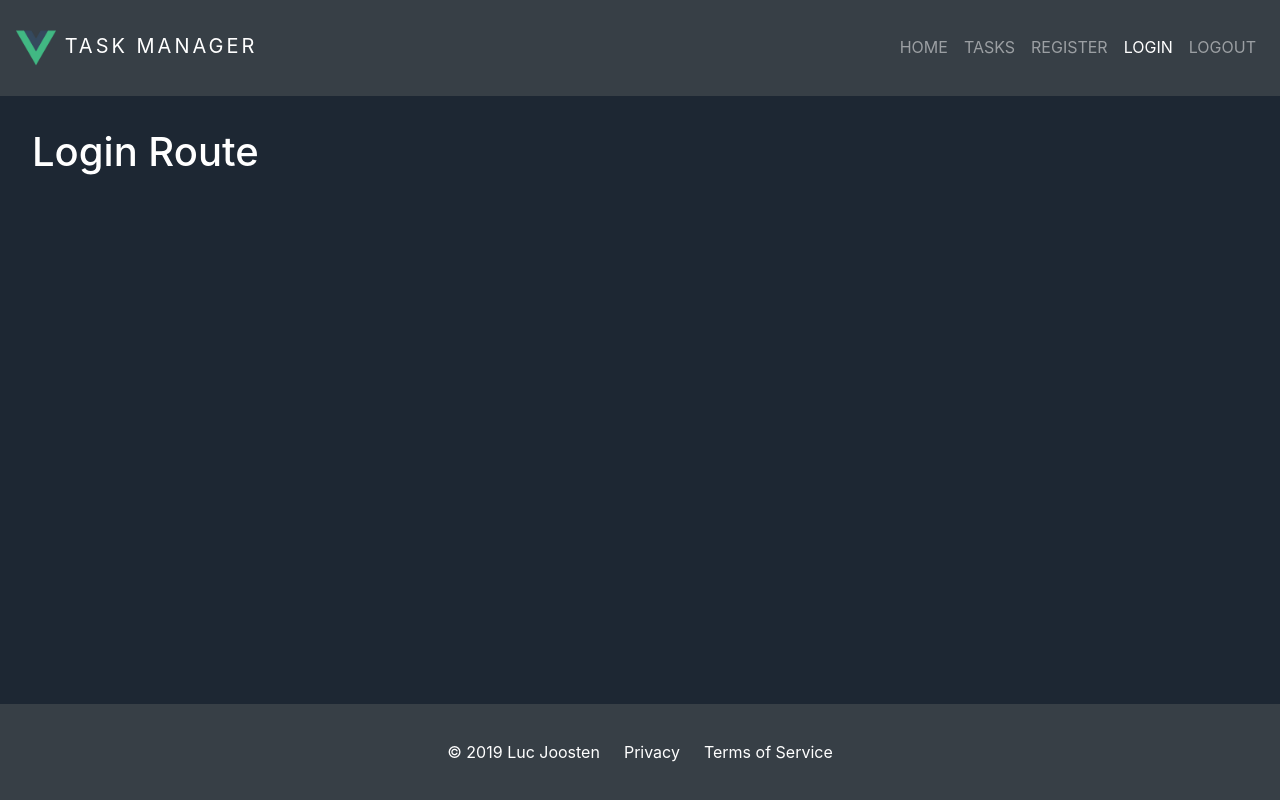
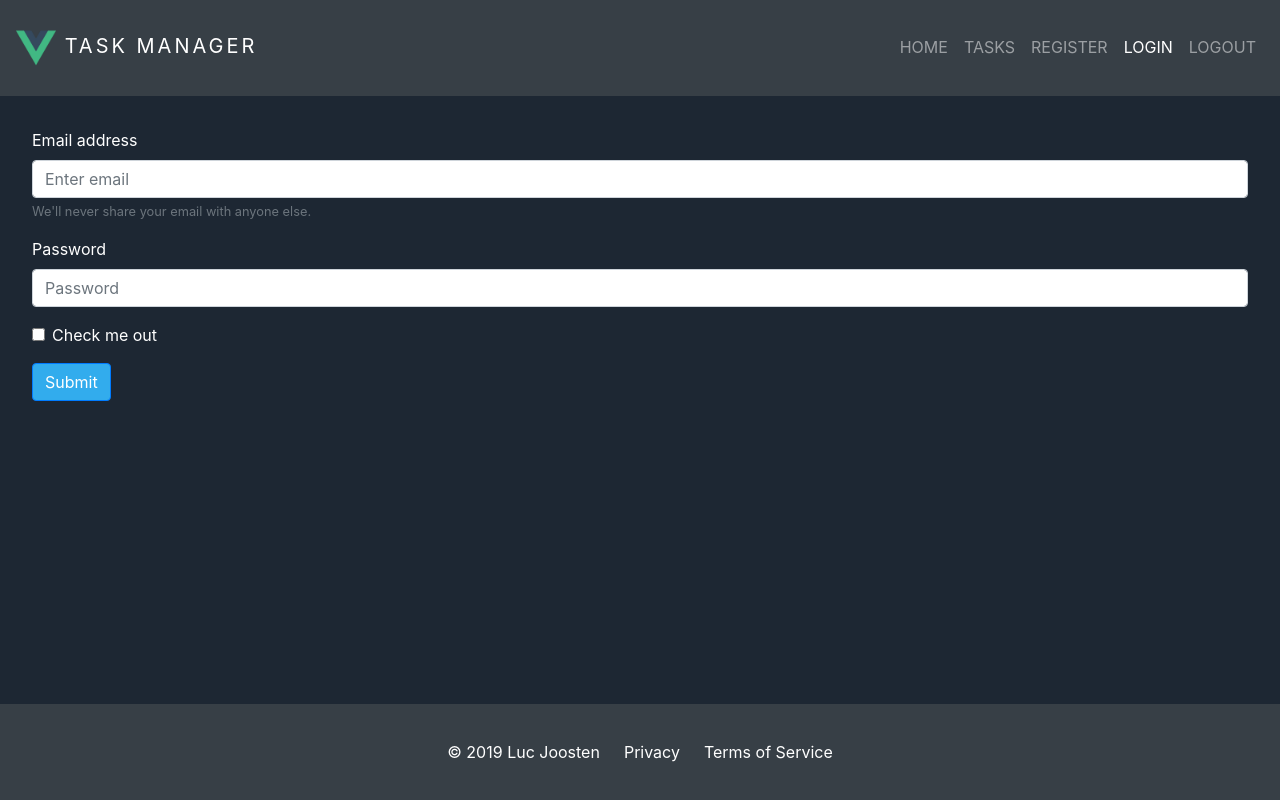
Before and after one commit to Ihajoosten/Client-side-programming, a Vue app: page /login in a window 1280 px wide. Built offline with nearby package versions, Linux system fonts and the light colour scheme.

Commit message:
added state management and login design

```diff
--- a/src/store.js
+++ b/src/store.js
@@ -1,15 +1,32 @@
 import Vue from 'vue'
 import Vuex from 'vuex'
+import * as auth from './services/AuthService.js'
+
 
 Vue.use(Vuex)
 
 export default new Vuex.Store({
   state: {
+    isLoggedIn: false,
+    apiURL: 'http://localhost:3000',
+    username: null,
+    userId: null
   },
   mutations: {
+    authenticate(state) {
+      state.isLoggedIn = auth.isLoggedIn();
+      if(state.isLoggedIn) {
+        state.username = auth.getUserName();
+        state.userId = auth.getUserId();
+      } else {
+        state.username = null;
+        state.userId = null;
+      }
+    }
   },
   actions: {
-  },
-  modules: {
+    authenticate(context) {
+      context.commit('authenticate')
+    }
   }
 })
--- a/src/views/authentication/Login.vue
+++ b/src/views/authentication/Login.vue
@@ -1,5 +1,18 @@
 <template>
-    <div>
-        <h1>Login Route</h1>
-    </div>
+<form>
+  <div class="form-group">
+    <label for="exampleInputEmail1">Email address</label>
+    <input type="email" class="form-control" id="exampleInputEmail1" aria-describedby="emailHelp" placeholder="Enter email">
+    <small id="emailHelp" class="form-text text-muted">We'll never share your email with anyone else.</small>
+  </div>
+  <div class="form-group">
+    <label for="exampleInputPassword1">Password</label>
+    <input type="password" class="form-control" id="exampleInputPassword1" placeholder="Password">
+  </div>
+  <div class="form-group form-check">
+    <input type="checkbox" class="form-check-input" id="exampleCheck1">
+    <label class="form-check-label" for="exampleCheck1">Check me out</label>
+  </div>
+  <button type="submit" class="btn btn-primary">Submit</button>
+</form>
 </template>
```
